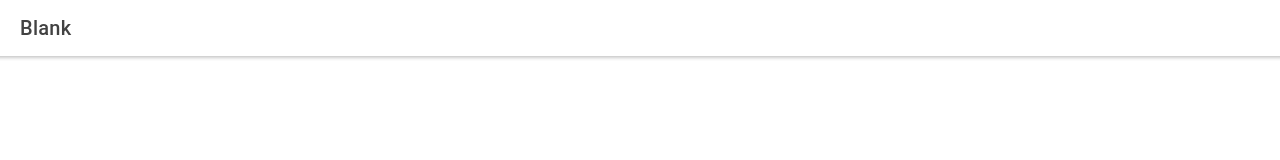
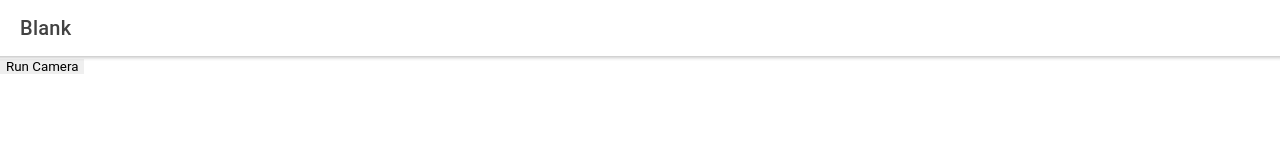
Before and after one commit to aktuehr/ionic-react-quick-start, a React (Create React App) app: page /home in a window 1280 px wide. Shown: the top 160 px of the page. Built offline with nearby package versions, Linux system fonts and the light colour scheme.

Commit message:
feat: ボタンを設置

```diff
--- /dev/null
+++ b/src/components/RunCamera.tsx
@@ -0,0 +1,13 @@
+import React from 'react'
+
+interface RunCameraProps { }
+
+const RunCamera: React.FC<RunCameraProps> = () => {
+    return (
+        <button>
+            Run Camera
+        </button>
+    )
+}
+
+export default RunCamera;
--- a/src/pages/Home.tsx
+++ b/src/pages/Home.tsx
@@ -1,6 +1,7 @@
 import { IonContent, IonHeader, IonPage, IonTitle, IonToolbar } from '@ionic/react';
 import React from 'react';
 import ExploreContainer from '../components/ExploreContainer';
+import RunCamera from '../components/RunCamera'
 import './Home.css';
 
 const Home: React.FC = () => {
@@ -18,6 +19,7 @@ const Home: React.FC = () => {
           </IonToolbar>
         </IonHeader>
         <ExploreContainer />
+        <RunCamera />
       </IonContent>
     </IonPage>
   );
```
